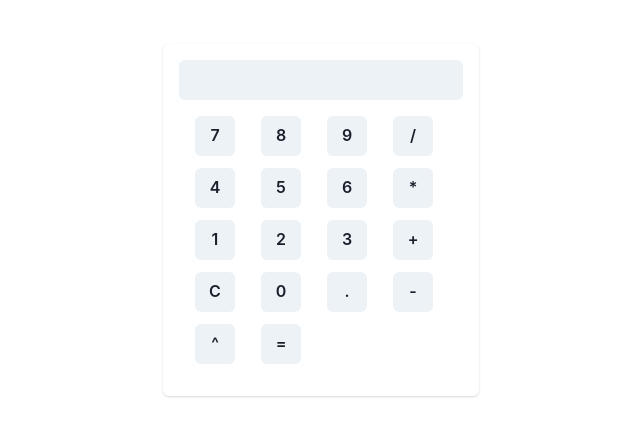
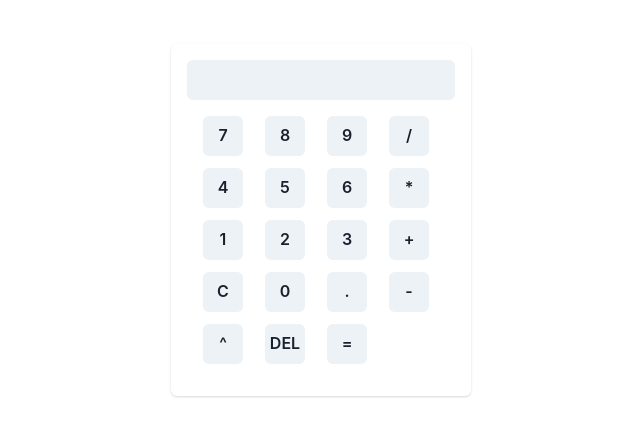
Before and after one commit to trjoneldavid/simple-calculator, a Next.js app: page / in a window 1280 px wide. Shown: the part 155-590 px from the top of the page, without its empty margins (319-959 px from the left). Built offline with nearby package versions, Linux system fonts and the light colour scheme.

Commit message:
Initial commit

```diff
--- a/src/app/page.tsx
+++ b/src/app/page.tsx
@@ -7,22 +7,28 @@ import {useState} from "react";
 import { Center} from '@chakra-ui/react'
 export default function Home() {
 
-    const [expression, setExpression] = useState('')
+    const [expression, setExpression] = useState("")
 
     const clickEvent = (value: string) => {
         if (value === '=') {
-            setExpression(eval(expression.replace('^','**')))
+           setExpression(eval(expression.toString().replace('^', '**')))
         } else if (value === 'C') {
             setExpression('')
         }
+        else if(value === 'DEL'){
+            setExpression(expression.slice(0,-1))
+        }
         else {
-            setExpression((prev) => prev + value)
+            setExpression((prev) => {
+                const newExpression = prev + value;
+                return newExpression.replace(/^0+(?=\d+(\.\d+)?$)/, '')
+            });
         }
     }
 
     return (
         <Center w='auto' h='750'>
-            <Card padding={4} margin='auto' width='auto' height='auto'>
+            <Card padding={4} margin='auto' width={300} height='auto'>
                 <InputField value={expression} onChange={setExpression}></InputField>
                 <Grid templateColumns='repeat(4, 1fr)' gap={3} margin={4}>
                     <CalculatorButtons OnClick={clickEvent}/>
--- a/src/components/CalculatorButtons.tsx
+++ b/src/components/CalculatorButtons.tsx
@@ -9,7 +9,7 @@ const calculatorButtons = [
     '4', '5', '6', '*',
     '1', '2', '3', '+',
     'C', '0', '.', '-',
-    '^','='
+    '^','DEL','='
 ]
 function CalculatorButtons({OnClick}: CalculatorButtonProps){
     return <>
```
